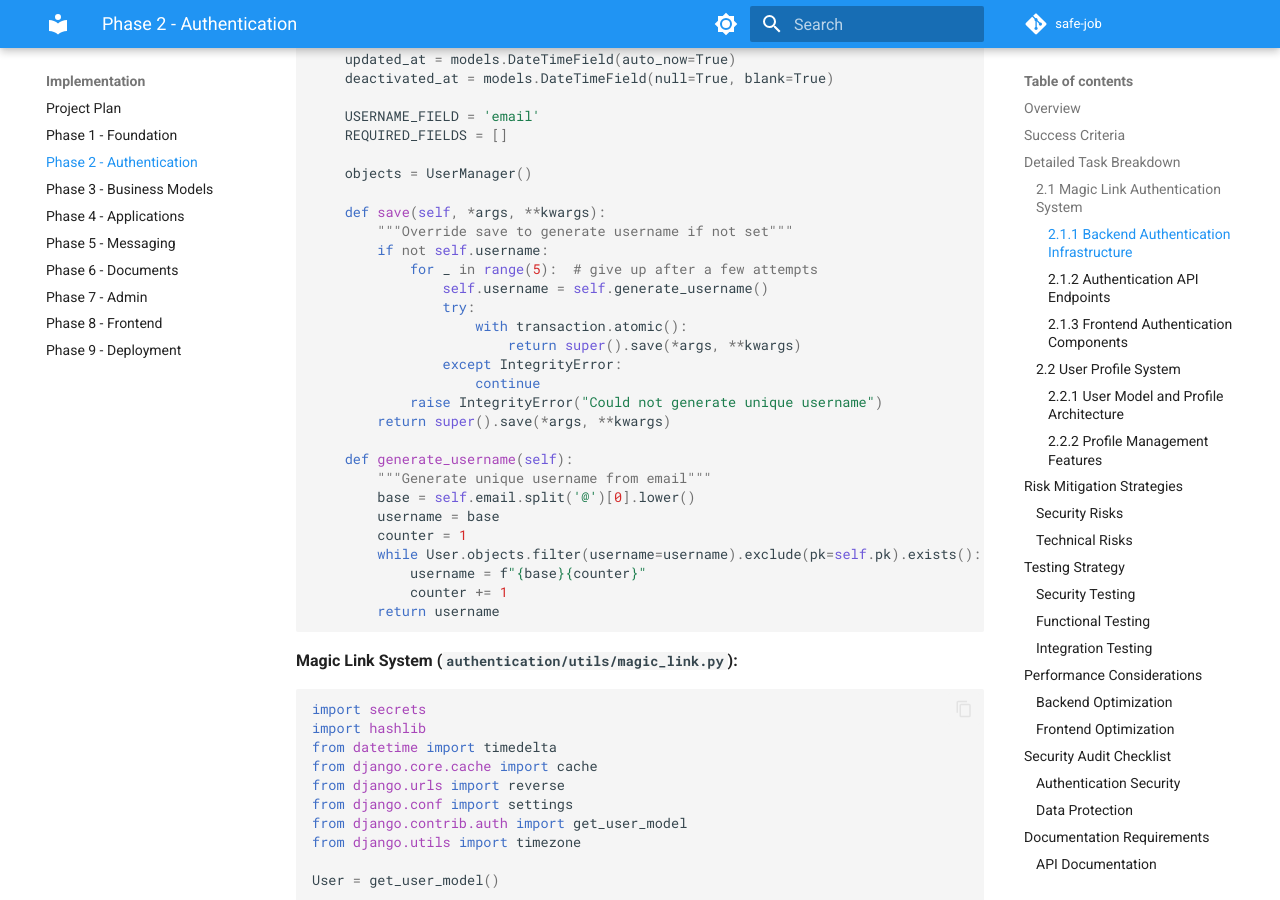
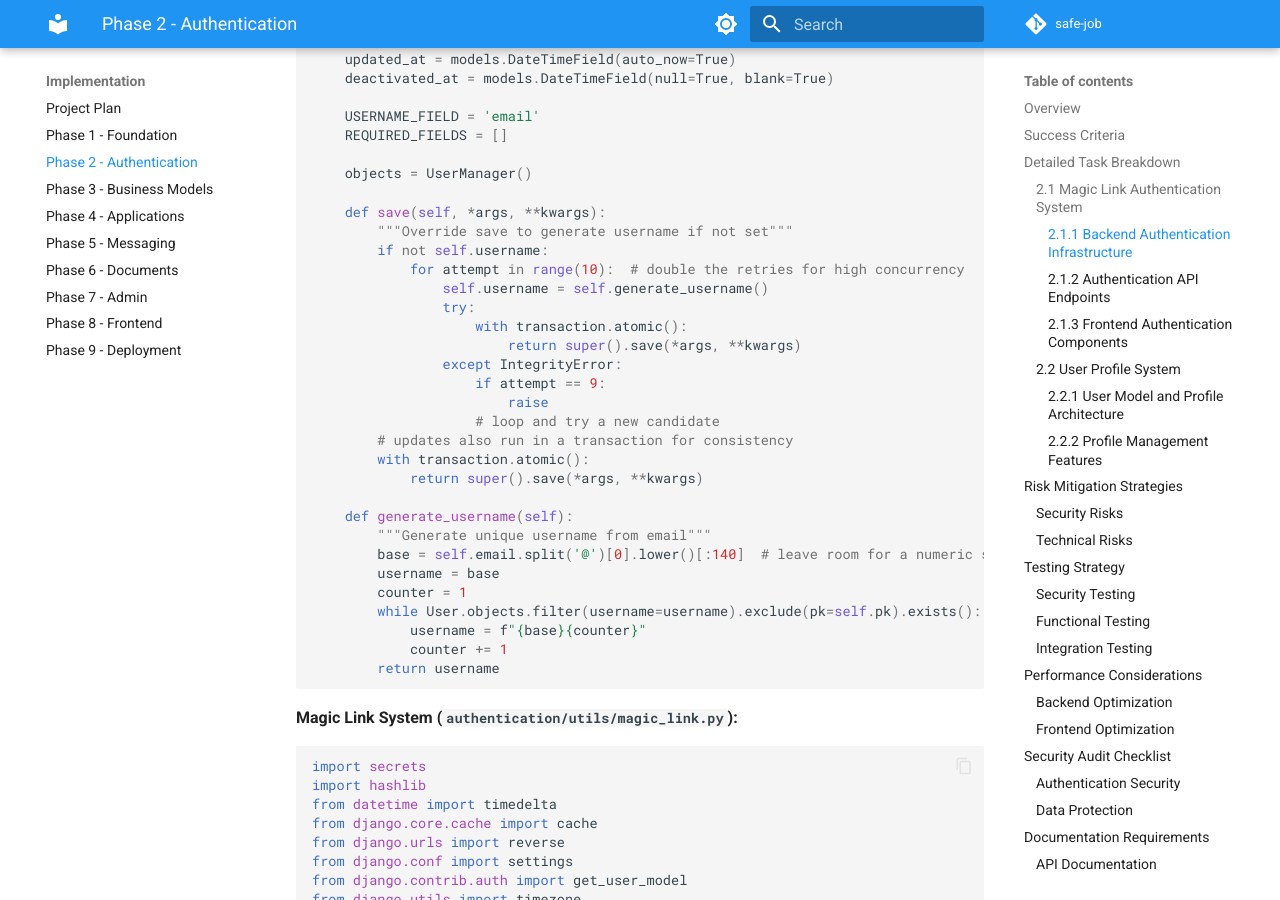
Before and after one commit to bartczak-pa/safe-job, an MkDocs documentation site: the page built from docs/phases/phase-2-authentication.md, in a window 1280 px wide and 900 px high, scrolled down 2062 px. Built offline with MkDocs 1.6.1 and Material for MkDocs 9.7.7, drawn with Linux system fonts in a browser that asks for light colours; comment, search, counter and statistics services are not loaded; the version menu is left out.

Commit message:
Address CodeRabbit feedback: Improve User model robustness
Improvements based on CodeRabbit review:

1. **Enhanced save method resilience:**
   - Increase retry attempts from 5 to 10 for better high-concurrency handling
   - Wrap all save operations (creates and updates) in atomic transactions
   - Improved error handling in retry loop

2. **Prevent oversized username generation:**
   - Trim base username to 140 characters to leave room for numeric suffix
   - Prevents database truncation errors when username exceeds 150 char limit

These changes ensure more reliable username generation under high load
and prevent potential database errors from oversized usernames.

🤖 Generated with [Claude Code](https://claude.ai/code)

Co-Authored-By: Claude <noreply@anthropic.com>

```diff
--- a/docs/phases/phase-2-authentication.md
+++ b/docs/phases/phase-2-authentication.md
@@ -83,19 +83,22 @@ class User(AbstractBaseUser, PermissionsMixin):
     def save(self, *args, **kwargs):
         """Override save to generate username if not set"""
         if not self.username:
-            for _ in range(5):  # give up after a few attempts
+            for attempt in range(10):  # double the retries for high concurrency
                 self.username = self.generate_username()
                 try:
                     with transaction.atomic():
                         return super().save(*args, **kwargs)
                 except IntegrityError:
-                    continue
-            raise IntegrityError("Could not generate unique username")
-        return super().save(*args, **kwargs)
+                    if attempt == 9:
+                        raise
+                    # loop and try a new candidate
+        # updates also run in a transaction for consistency
+        with transaction.atomic():
+            return super().save(*args, **kwargs)
 
     def generate_username(self):
         """Generate unique username from email"""
-        base = self.email.split('@')[0].lower()
+        base = self.email.split('@')[0].lower()[:140]  # leave room for a numeric suffix
         username = base
         counter = 1
         while User.objects.filter(username=username).exclude(pk=self.pk).exists():
```
